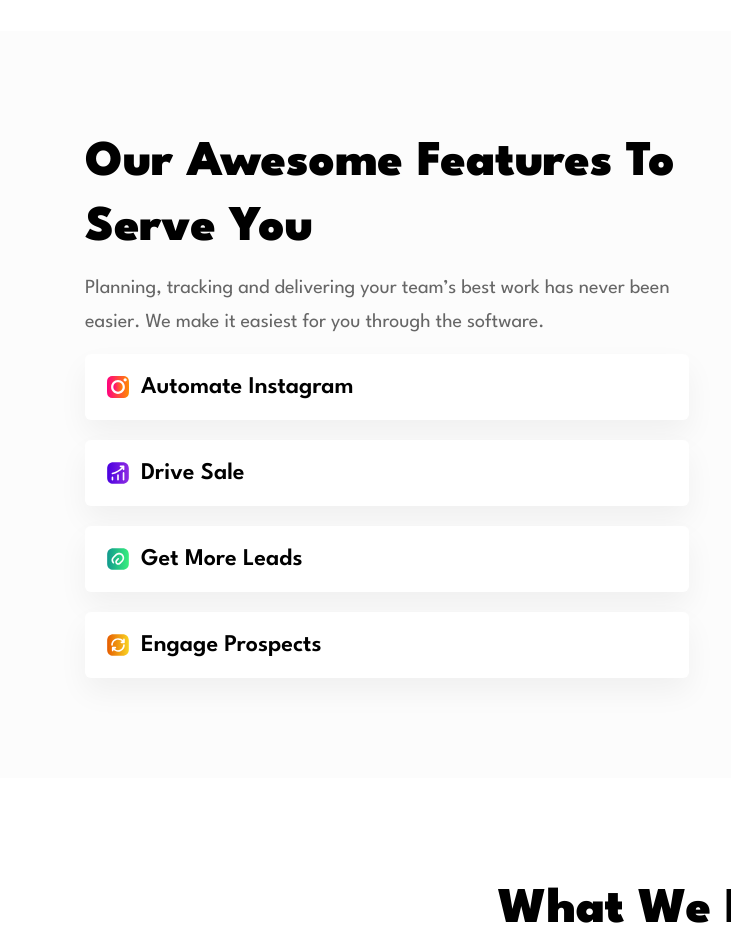
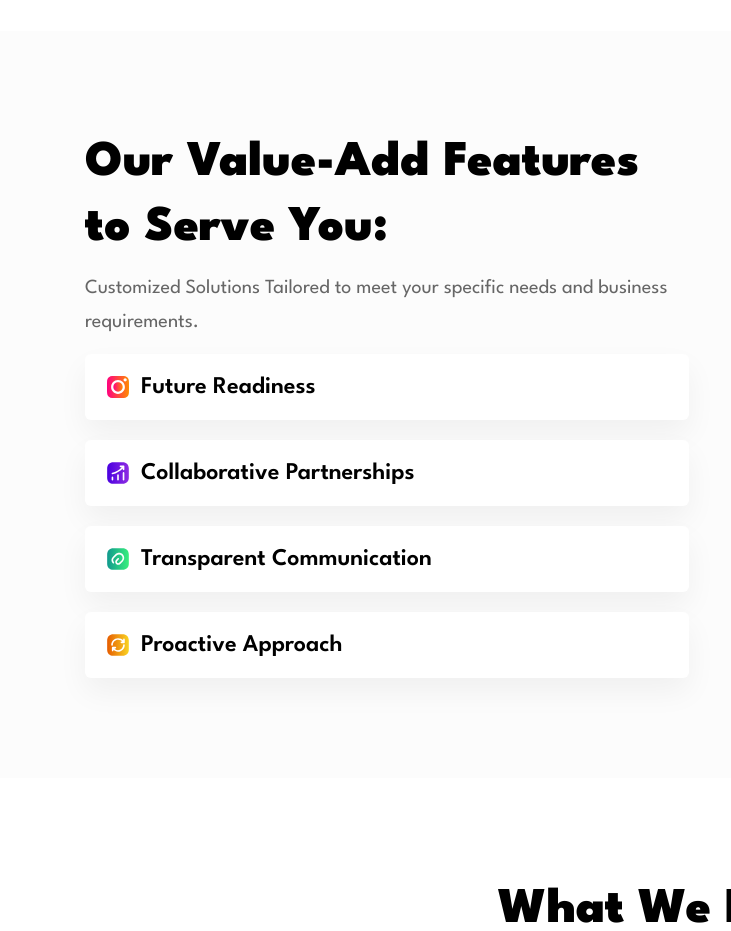
Before and after one commit to Abel7888/abel.github.io, a plain HTML site: page index.html in a window 1280 px wide. Shown: the part 2360-3291 px from the top of the page, 0-731 px from the left. Drawn offline with nearby package versions, Linux system fonts and the light colour scheme; a script that the page names is missing.

Commit message:
Update index.html

```diff
--- a/index.html
+++ b/index.html
@@ -298,12 +298,10 @@
 
           <div class="features-content">
 
-            <h2 class="h2 section-title">Our Awesome Features To Serve You</h2>
+            <h2 class="h2 section-title">Our Value-Add Features to Serve You:</h2>
 
             <p class="section-text">
-              Planning, tracking and delivering your team’s best work has never been easier. We make it easiest for you
-              through the
-              software.
+              Customized Solutions Tailored to meet your specific needs and business requirements.
             </p>
 
             <ul class="features-list">
@@ -312,28 +310,28 @@
                 <img src="./assets/images/features-icon-1.svg" width="26" height="26" loading="lazy" aria-hidden="true"
                   class="item-icon">
 
-                <h3 class="item-title">Automate Instagram</h3>
+                <h3 class="item-title">Future Readiness</h3>
               </li>
 
               <li class="features-item">
                 <img src="./assets/images/features-icon-2.svg" width="26" height="26" loading="lazy" aria-hidden="true"
                   class="item-icon">
 
-                <h3 class="item-title">Drive Sale</h3>
+                <h3 class="item-title">Collaborative Partnerships</h3>
               </li>
 
               <li class="features-item">
                 <img src="./assets/images/features-icon-3.svg" width="26" height="26" loading="lazy" aria-hidden="true"
                   class="item-icon">
 
-                <h3 class="item-title">Get More Leads</h3>
+                <h3 class="item-title">Transparent Communication</h3>
               </li>
 
               <li class="features-item">
                 <img src="./assets/images/features-icon-4.svg" width="26" height="26" loading="lazy" aria-hidden="true"
                   class="item-icon">
 
-                <h3 class="item-title">Engage Prospects</h3>
+                <h3 class="item-title">Proactive Approach</h3>
               </li>
 
             </ul>
```
